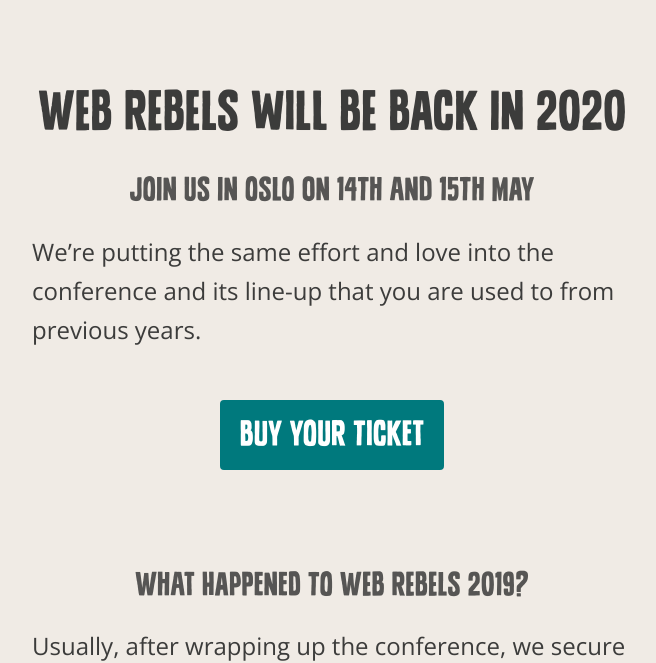
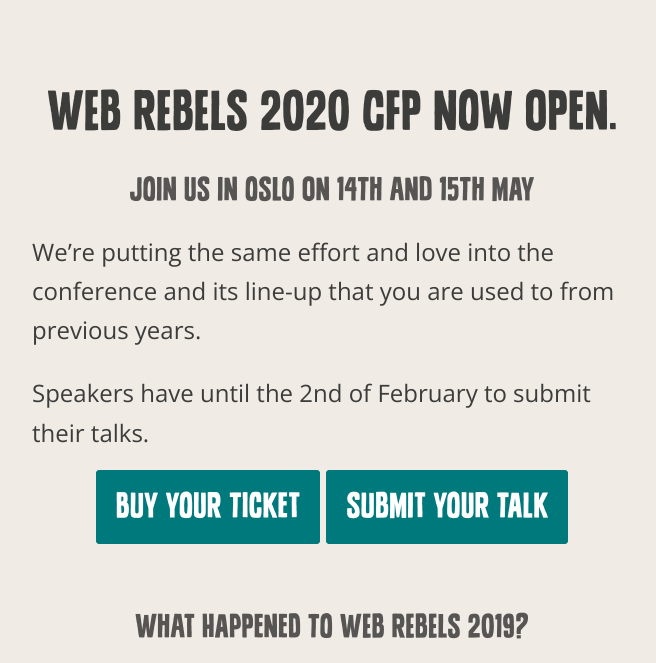
Before and after one commit to webrebels/web-rebels-2025, a website: page index.html in a window 1280 px wide. Shown: the part 162-825 px from the top of the page, without its empty margins (308-964 px from the left). Drawn offline with nearby package versions, Linux system fonts and the light colour scheme.

Commit message:
Add link to CFP to website

```diff
--- a/index.html
+++ b/index.html
@@ -13,13 +13,21 @@
     </header>
     <main>
         <div class="main-cta">
-            <h1>Web Rebels will be back in 2020</h1>
+            <h1>Web Rebels 2020 CFP now open.</h1>
 
             <h2>Join us in Oslo on 14th and 15th May</h2>
 
-            <p>We’re putting the same effort and love into the conference and its line-up that you are used to from previous years.</p>
-
-            <a href="https://ti.to/webrebels/2020" class="button">Buy your ticket</a>
+            <p>
+                We’re putting the same effort and love into the conference and
+                its line-up that you are used to from previous years.
+            </p>
+            <p>
+                Speakers have until the 2nd of February to submit their talks.
+            </p>
+            <div class="cta-btns">
+                <a href="https://ti.to/webrebels/2020" class="button">Buy your ticket</a>
+                <a href="https://sessionize.com/web-rebels-2020/" class="button">Submit your talk</a>
+            </div>
         </div>
         <div class="details">
             <h2>What happened to Web Rebels 2019?</h2>
--- a/styles.css
+++ b/styles.css
@@ -112,6 +112,9 @@
 .details .button {
     margin: 1em 0;
 }
+.cta-btns {
+    margin: 1em;
+}
 
 .logo {
     display: block;
```
